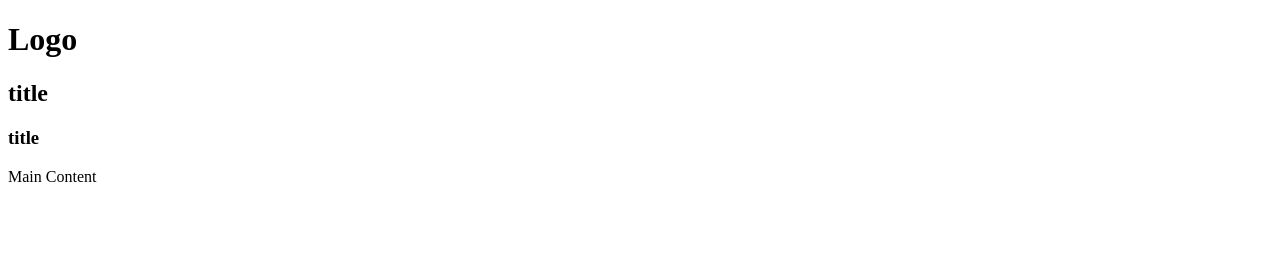
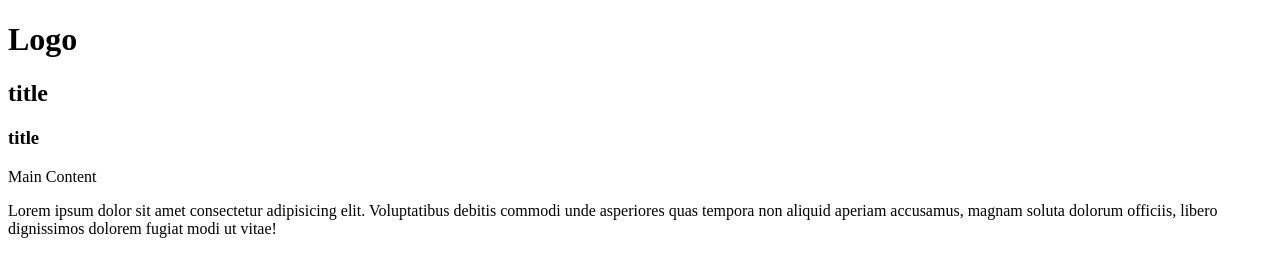
Before and after one commit to likerang/git_ex, a plain HTML site: page index.html in a window 1280 px wide. Drawn offline with Linux system fonts and the light colour scheme.

Commit message:
문단 추가

```diff
--- a/index.html
+++ b/index.html
@@ -10,5 +10,6 @@
   <h2>title</h2>
   <h3>title</h3>
   <main>Main Content</main>
+  <p>Lorem ipsum dolor sit amet consectetur adipisicing elit. Voluptatibus debitis commodi unde asperiores quas tempora non aliquid aperiam accusamus, magnam soluta dolorum officiis, libero dignissimos dolorem fugiat modi ut vitae!</p>
 </body>
 </html>
```
